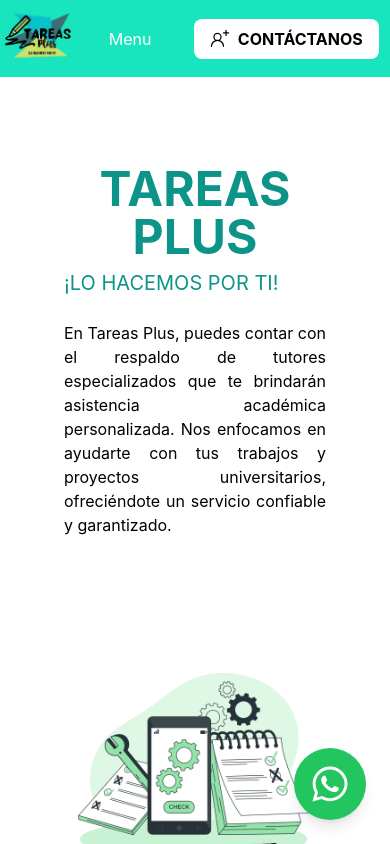
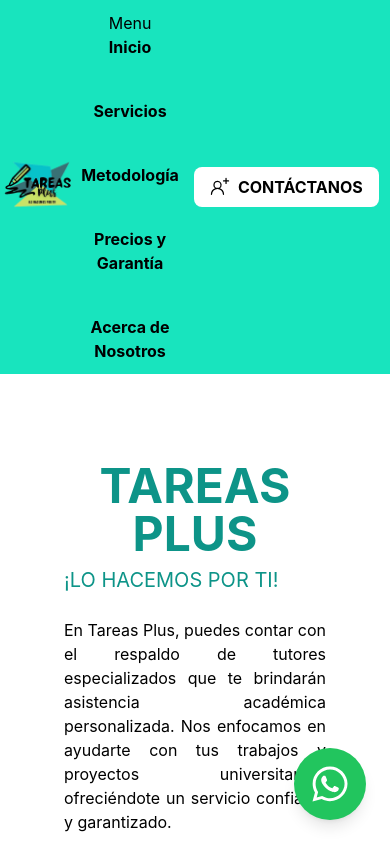
Before and after one commit to YeisonR05/app-tareasplus, a React (Create React App) app: page / in a window 390 px wide. Both pictures are taken after a click on the button "Menu". Shown: the top 844 px of the page. Built offline with nearby package versions, Linux system fonts and the light colour scheme.

Commit message:
Resposive Navabar 2

```diff
--- a/src/Components/NavBar/NavBar.jsx
+++ b/src/Components/NavBar/NavBar.jsx
@@ -1,3 +1,4 @@
+import React, { useState } from "react";
 import { NavLink } from "react-router-dom";
 import { useMediaQuery } from "react-responsive";
 import Logo from "../../Multimedia/Logo.png";
@@ -52,12 +53,29 @@ const DesktopNav = () => (
   </div>
 );
 
-const MobileNav = () => (
-  // You can customize the mobile navigation menu according to your needs
-  <div>
-    <button className="text-white">Menu</button>
-    {/* Add a dropdown menu or any other mobile-specific navigation */}
-  </div>
-);
+const MobileNav = () => {
+  const [isNavOpen, setIsNavOpen] = useState(false);
+
+  const toggleNav = () => {
+    setIsNavOpen(!isNavOpen);
+  };
+
+  return (
+    <div>
+      <button className="text-black text-base" onClick={toggleNav}>
+        Menu
+      </button>
+      {isNavOpen && (
+        <div className="flex flex-col gap-10">
+          <NavItem href="/" text="Inicio" />
+          <NavItem href="/services" text="Servicios" />
+          <NavItem href="/metodology" text="Metodología" />
+          <NavItem href="/priceswarranty" text="Precios y Garantía" />
+          <NavItem href="/about" text="Acerca de Nosotros" />
+        </div>
+      )}
+    </div>
+  );
+};
 
 export default NavBar;
```
